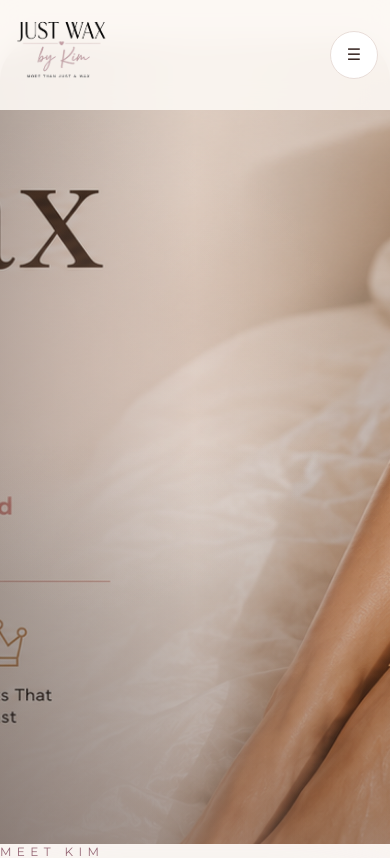
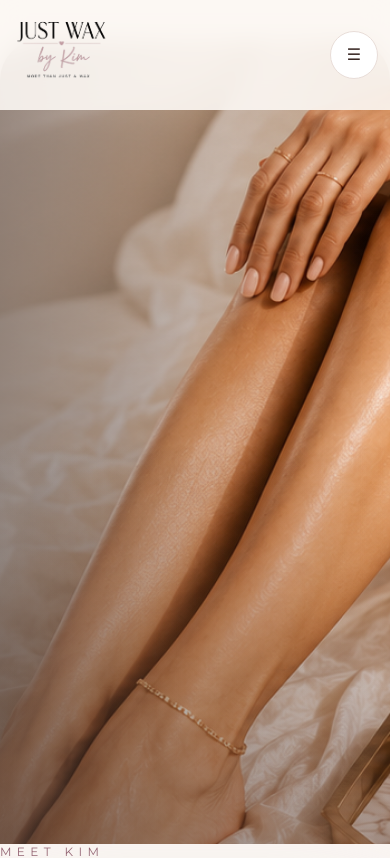
Before and after one commit to kevin-phan-25/just-wax-by-kim, a Next.js app: page / in a window 390 px wide. Shown: the top 858 px of the page. Built offline with nearby package versions, Linux system fonts and the light colour scheme; a web font is replaced by a local one.

Commit message:
Enhance HeroImage component with responsive features
Updated hero image container for improved responsiveness and visual appeal.

```diff
--- a/features/hero/HeroImage.tsx
+++ b/features/hero/HeroImage.tsx
@@ -4,13 +4,13 @@
  * features/hero/HeroImage.tsx
  *
  * Description:
- * Luxury hero banner image container.
+ * Responsive luxury hero banner image.
  *
  * Updates:
- * • Added navbar spacing
- * • Added premium rounded frame
- * • Improved image containment
- * • Maintained responsive scaling
+ * • Mobile optimized crop
+ * • Tablet optimized scaling
+ * • Desktop cinematic banner
+ * • Better focal point control
  * -----------------------------------------------------------------------------
  */
 
@@ -29,13 +29,12 @@ export function HeroImage() {
         right-0
         bottom-0
 
+        overflow-hidden
+
         rounded-t-[2.5rem]
-
-        overflow-hidden
       "
     >
 
-      {/* Main Hero Image */}
       <Image
         src="/hero/just-wax-by-kim-banner.jpg"
         alt="Luxury waxing studio experience at Just Wax by Kim"
@@ -44,17 +43,29 @@ export function HeroImage() {
 
         priority
 
-        sizes="100vw"
+        sizes="
+          100vw
+        "
 
         className="
           object-cover
-          object-center
-          scale-[1.02]
+
+          object-[65%_center]
+
+          sm:object-[60%_center]
+
+          md:object-center
+
+          lg:object-center
+
+          scale-110
+          sm:scale-105
+          lg:scale-[1.02]
         "
       />
 
 
-      {/* Editorial Dark Overlay */}
+      {/* Soft luxury overlay */}
       <div
         aria-hidden
         className="
@@ -63,14 +74,16 @@ export function HeroImage() {
 
           bg-gradient-to-r
 
-          from-[#2D211D]/35
-          via-[#2D211D]/10
-          to-[#2D211D]/15
+          from-[#2D211D]/45
+
+          via-[#2D211D]/15
+
+          to-transparent
         "
       />
 
 
-      {/* Bottom Luxury Fade */}
+      {/* Bottom fade */}
       <div
         aria-hidden
         className="
@@ -79,21 +92,11 @@ export function HeroImage() {
 
           bg-gradient-to-t
 
-          from-[#3B2A26]/30
+          from-[#3B2A26]/35
+
           via-transparent
+
           to-transparent
-        "
-      />
-
-
-      {/* Soft Warm Glow */}
-      <div
-        aria-hidden
-        className="
-          absolute
-          inset-0
-
-          bg-[radial-gradient(circle_at_25%_40%,rgba(232,200,188,0.22),transparent_45%)]
         "
       />
 
```
